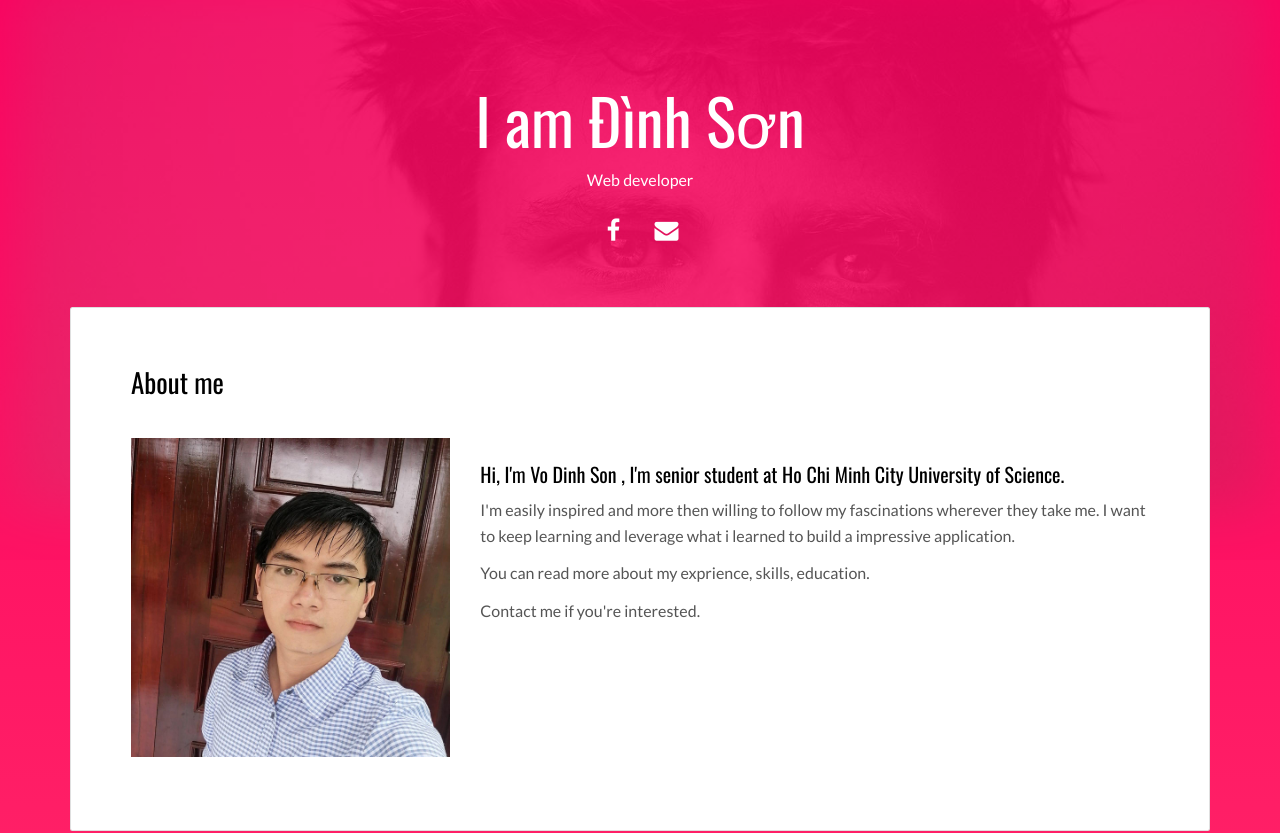
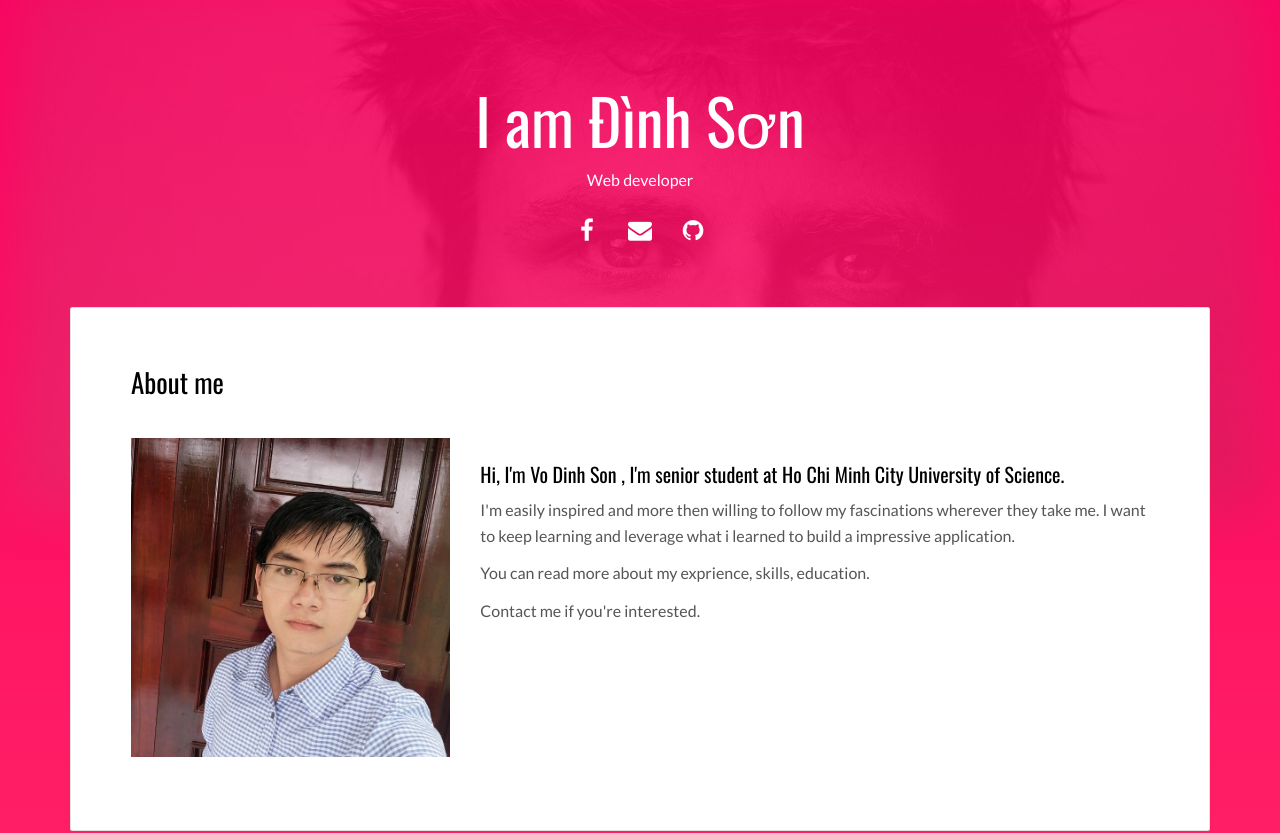
Before and after one commit to DinhSon1009/Portfolio, a plain HTML site: page index.html in a window 1280 px wide. Shown: the top 833 px of the page. Drawn offline with nearby package versions, Linux system fonts and the light colour scheme; files whose address does not match are found by name.

Commit message:
add github link

```diff
--- a/index.html
+++ b/index.html
@@ -37,6 +37,10 @@
           <a class=" fa-icon fa-icon-2x" href="mailto:vdson1009@gmail.com
           " title="">
             <i class="fa fa-envelope"></i>
+          </a>
+          <a class=" fa-icon fa-icon-2x" href="https://github.com/DinhSon1009
+          " title="">
+            <i class="fa fa-github"></i>
           </a>
 
         </p>
```
